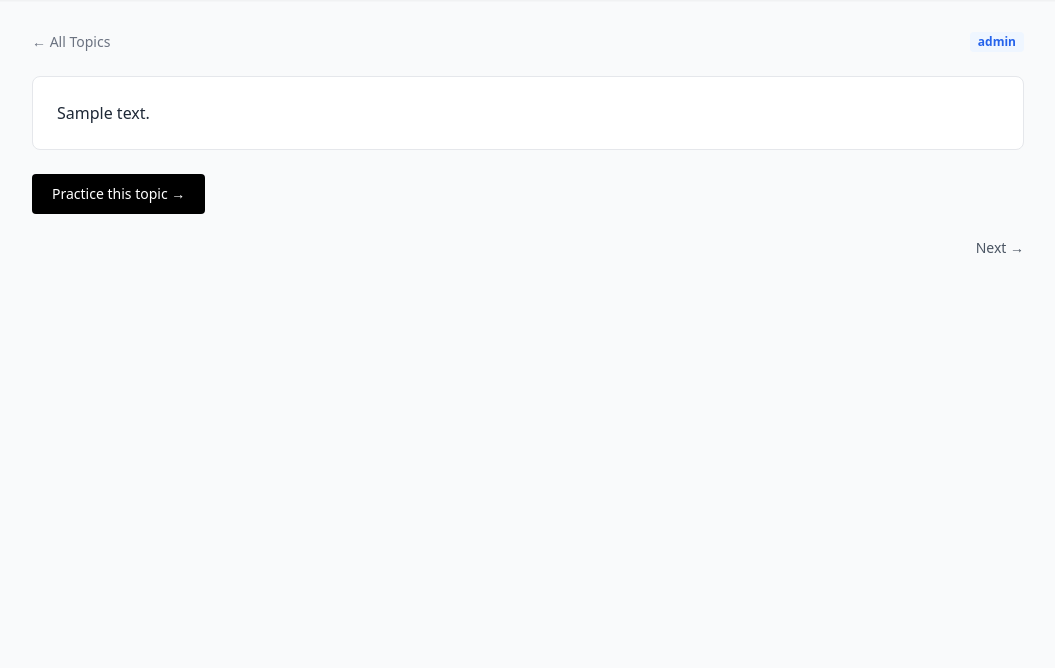
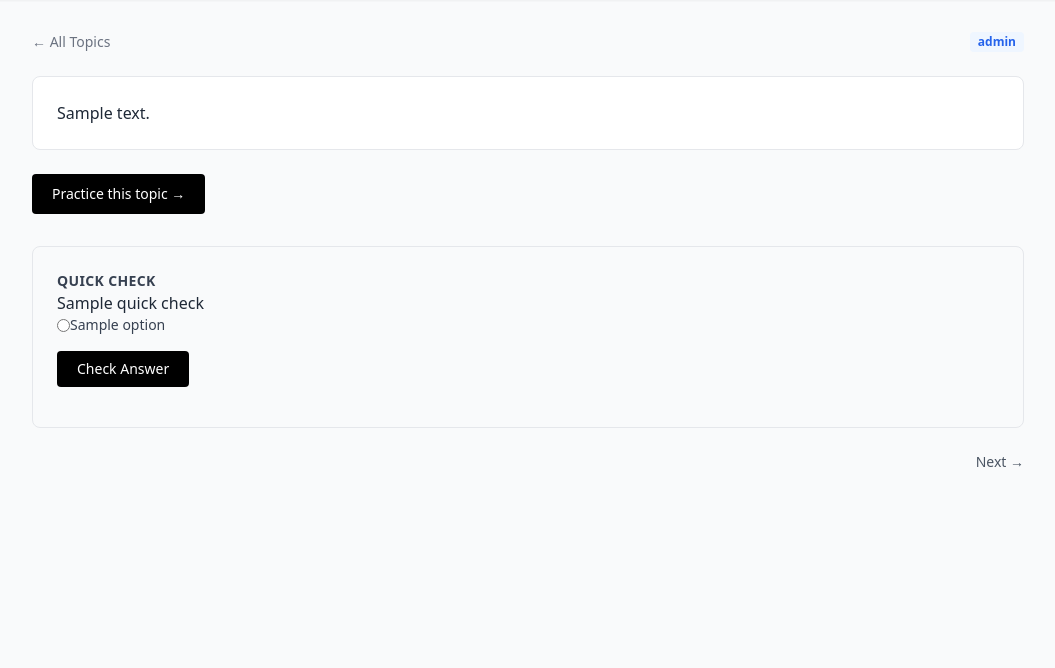
Before and after one commit to aks-9/DeutschLern-AI, a FastAPI app: template app/templates/theory/detail.html in a window 1280 px wide. Shown: the part 57-725 px from the top of the page, without its empty margins (112-1167 px from the left). Run offline with FastAPI, Linux system fonts and the light colour scheme; the template is opened without the code that fills it: most values are stand-ins (such as "Sample title", 1, 10 or a date in 2020); some libraries are stand-ins or nearby versions.

Commit message:
Add quick-check MCQ widget to theory detail page

```diff
--- a/app/routers/theory.py
+++ b/app/routers/theory.py
@@ -8,6 +8,7 @@
 from app.database import get_db
 from app.dependencies import get_current_user
 from app.models import GrammarTopic, User
+from app.services.ai_service import generate_quick_check
 
 
 router = APIRouter(prefix="/theory", tags=["theory"])
@@ -76,6 +77,8 @@
         ids[current_pos + 1] if current_pos < len(ids) - 1 else None
     )
 
+    quick_check = generate_quick_check(topic.title, topic.level)
+
     return templates.TemplateResponse(
         request,
         "theory/detail.html",
@@ -84,5 +87,6 @@
             "topic": topic,
             "prev_id": prev_id,
             "next_id": next_id,
+            "quick_check": quick_check,
         },
     )
--- a/app/templates/theory/detail.html
+++ b/app/templates/theory/detail.html
@@ -27,6 +27,56 @@
   </a>
 </div>
 
+<!-- Quick-check widget -->
+<div class="mt-8 bg-gray-50 border border-gray-200 rounded-lg p-6">
+  <h3 class="text-sm font-semibold text-gray-700 uppercase tracking-wide mb-4">
+    Quick Check
+  </h3>
+  <p class="text-gray-800 mb-4">{{ quick_check.question }}</p>
+
+  <form id="quick-check-form">
+    {% for option in quick_check.options %}
+    <label class="flex items-center gap-3 mb-3 cursor-pointer">
+      <input type="radio" name="qc_answer" value="{{ loop.index0 }}"
+             class="accent-black">
+      <span class="text-sm text-gray-700">{{ option }}</span>
+    </label>
+    {% endfor %}
+
+    <button type="button" onclick="checkQuickAnswer({{ quick_check.correct_index }}, '{{ quick_check.explanation }}')"
+            class="mt-4 bg-black text-white text-sm font-medium
+                   px-5 py-2 rounded hover:bg-gray-800 transition">
+      Check Answer
+    </button>
+  </form>
+
+  <div id="qc-feedback" class="mt-4 hidden text-sm rounded p-3"></div>
+</div>
+
+<script>
+function checkQuickAnswer(correctIndex, explanation) {
+  const selected = document.querySelector('input[name="qc_answer"]:checked');
+  const feedback = document.getElementById('qc-feedback');
+
+  if (!selected) {
+    feedback.textContent = 'Please select an answer first.';
+    feedback.className = 'mt-4 text-sm rounded p-3 bg-yellow-50 text-yellow-800';
+    feedback.classList.remove('hidden');
+    return;
+  }
+
+  const isCorrect = parseInt(selected.value) === correctIndex;
+  if (isCorrect) {
+    feedback.textContent = 'Correct! ' + explanation;
+    feedback.className = 'mt-4 text-sm rounded p-3 bg-green-50 text-green-800';
+  } else {
+    feedback.textContent = 'Not quite. ' + explanation;
+    feedback.className = 'mt-4 text-sm rounded p-3 bg-red-50 text-red-800';
+  }
+  feedback.classList.remove('hidden');
+}
+</script>
+
 <!-- Prev / Next navigation -->
 <div class="mt-6 flex justify-between">
   {% if prev_id %}
```
Also changed, not shown: tests/test_theory.py (+19 -0 lines).
